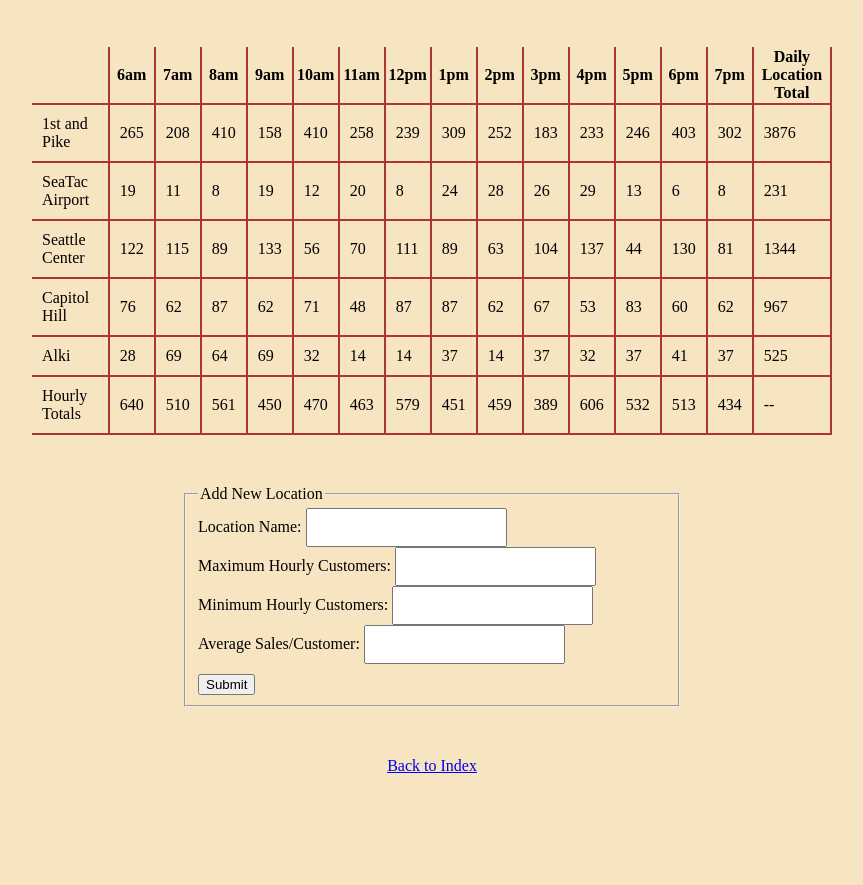
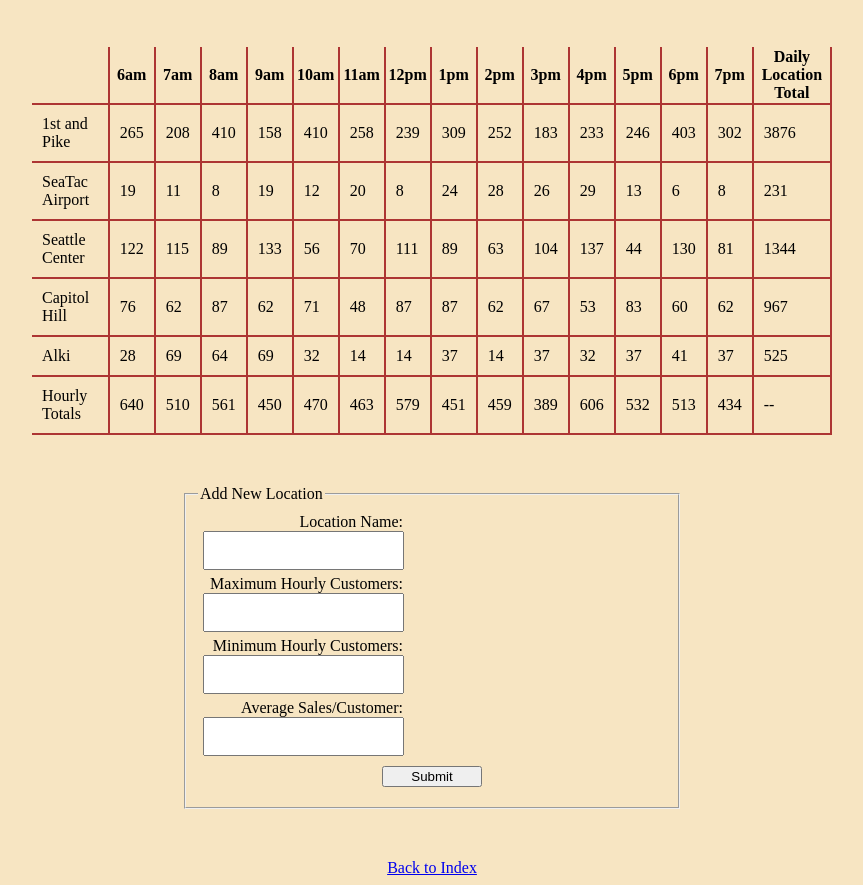
Before and after one commit to kris71990/cookie-stand, a plain HTML site: page sales.html in a window 1280 px wide. Shown: the part 137-1022 px from the top of the page, without its empty margins (208-1071 px from the left). Before the commit the page ends 920 px from the top, so only its background shows below. Drawn offline with Linux system fonts and the light colour scheme.

Commit message:
styled form

```diff
--- a/css/sales.css
+++ b/css/sales.css
@@ -33,8 +33,17 @@ form {
   margin: 50px auto;
 }
 
-#input {
+.input {
+  width: 400px;
   display: block;
+  margin: 5px;
+}
+
+label {
+  float: left;
+  width: 200px;
+  text-align: right;
+  padding-right: 20px;
 }
 
 input {
@@ -42,7 +51,9 @@ input {
 }
 
 button {
-  margin-top: 10px;
+  display: block;
+  width: 100px;
+  margin: 10px auto;
 }
 
 footer {
--- a/js/sales.js
+++ b/js/sales.js
@@ -61,23 +61,6 @@ Store.prototype.locationData = function() {
   return [locationTotals, totalCookies];
 };
 
-function tableHeader() {
-  var trEl = document.createElement('tr');
-  var emptyThEl = document.createElement('th');
-  trEl.appendChild(emptyThEl);
-
-  for (var i = 0; i < hrs.length; i++) {
-    var thEl = document.createElement('th');
-    thEl.textContent = hrs[i];
-    trEl.appendChild(thEl);
-  }
-  var totalEl = document.createElement('th');
-  totalEl.textContent = 'Daily Location Total';
-  trEl.appendChild(totalEl);
-  table.appendChild(trEl);
-}
-
-
 Store.prototype.render = function() {
   var singleDataRender = this.locationData();
   var trEl = document.createElement('tr');
@@ -95,7 +78,24 @@ Store.prototype.render = function() {
   totalsTdEl.textContent = singleDataRender[1];
   trEl.appendChild(totalsTdEl);
   table.appendChild(trEl);
+
 };
+
+function tableHeader() {
+  var trEl = document.createElement('tr');
+  var emptyThEl = document.createElement('th');
+  trEl.appendChild(emptyThEl);
+
+  for (var i = 0; i < hrs.length; i++) {
+    var thEl = document.createElement('th');
+    thEl.textContent = hrs[i];
+    trEl.appendChild(thEl);
+  }
+  var totalEl = document.createElement('th');
+  totalEl.textContent = 'Daily Location Total';
+  trEl.appendChild(totalEl);
+  table.appendChild(trEl);
+}
 
 function tableFooter() {
   var trEl = document.createElement('tr');
```
